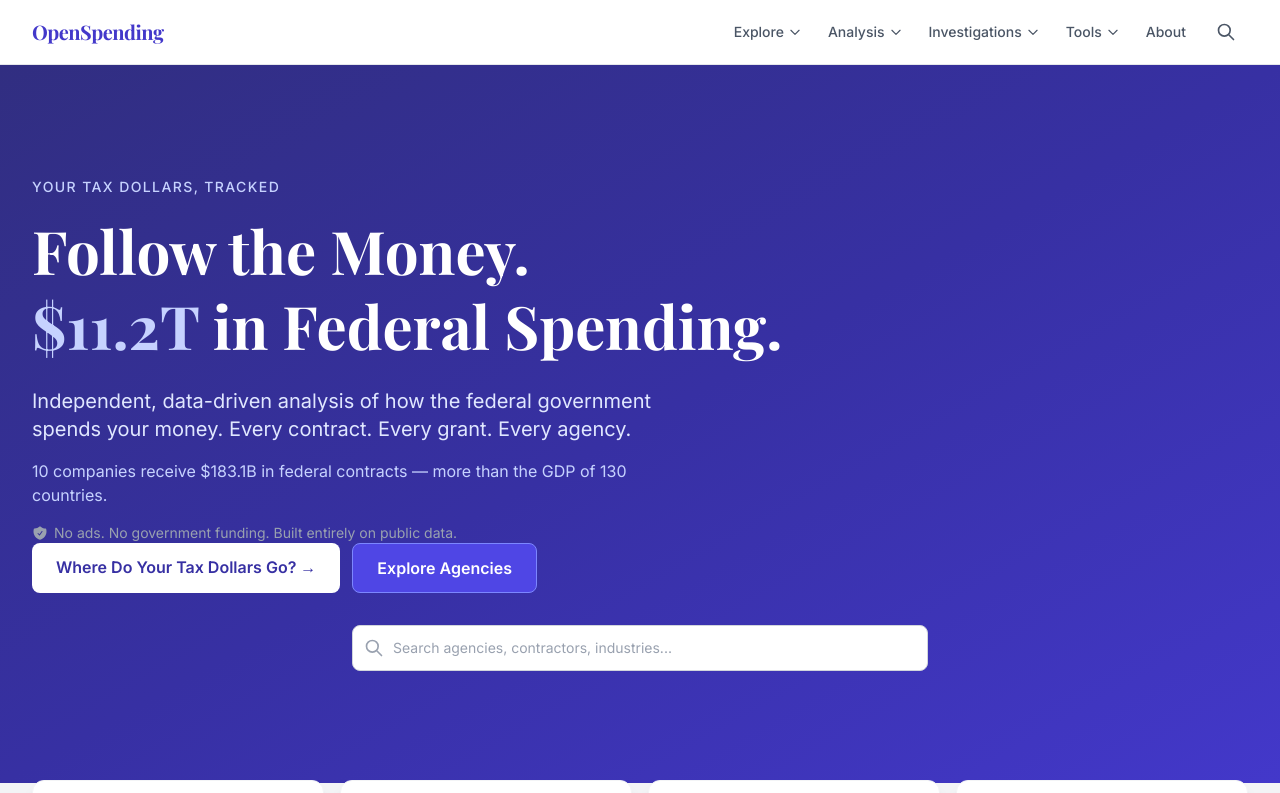
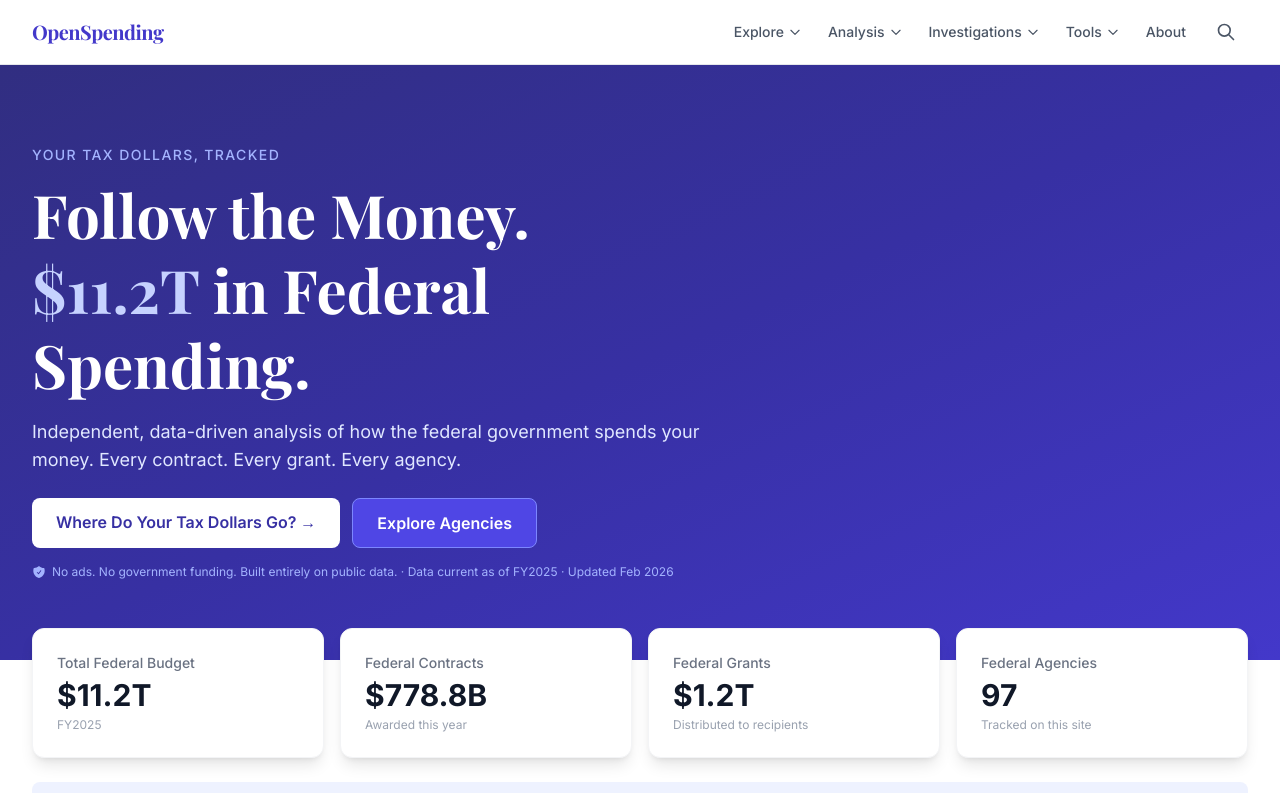
Before and after one commit to kianbob/openspending, a Next.js app: page / in a window 1280 px wide. Shown: the top 793 px of the page. Built offline with nearby package versions, Linux system fonts and the light colour scheme.

Commit message:
fix: clean up hero section — tighter layout, remove search bar, merge last-updated into independence line

```diff
--- a/src/app/page.tsx
+++ b/src/app/page.tsx
@@ -1,7 +1,6 @@
 import Link from "next/link";
 import { JsonLd } from "@/components/JsonLd";
 import { TopContractorsChart } from "@/components/charts/TopContractorsChart";
-import { SearchBar } from "@/components/SearchBar";
 import { formatDollars, formatPercent } from "@/lib/format";
 import stats from "@/../public/data/stats.json";
 import contractors from "@/../public/data/top-contractors-deduped.json";
@@ -85,11 +84,13 @@ export default function HomePage() {
       }} />
       {/* Hero */}
       <section className="bg-gradient-to-br from-indigo-900 via-indigo-800 to-indigo-700 text-white">
-        <div className="max-w-7xl mx-auto px-4 sm:px-6 lg:px-8 py-20 md:py-28">
-          <p className="text-indigo-200 font-medium text-sm uppercase tracking-widest mb-4">
+        <div className="max-w-7xl mx-auto px-4 sm:px-6 lg:px-8 py-16 md:py-20">
+          <div className="flex flex-col md:flex-row md:items-center md:justify-between gap-10">
+            <div className="max-w-2xl">
+              <p className="text-indigo-300 font-medium text-sm uppercase tracking-widest mb-3">
                 Your tax dollars, tracked
               </p>
-          <h1 className="text-4xl md:text-6xl font-bold leading-tight mb-6">
+              <h1 className="text-4xl md:text-5xl lg:text-6xl font-bold leading-tight mb-4">
                 Follow the Money.
                 <br />
                 <span className="text-indigo-200">
@@ -97,20 +98,11 @@ export default function HomePage() {
                 </span>{" "}
                 in Federal Spending.
               </h1>
-          <p className="text-lg md:text-xl text-indigo-100 max-w-2xl mb-4">
+              <p className="text-lg text-indigo-100 mb-6">
                 Independent, data-driven analysis of how the federal government
                 spends your money. Every contract. Every grant. Every agency.
               </p>
-          <p className="text-indigo-200 text-base max-w-2xl mb-4">
-            10 companies receive {formatDollars(top10Total)} in federal contracts — more than the GDP of 130 countries.
-          </p>
-          <p className="text-sm text-gray-400 mt-2 flex items-center gap-1.5">
-            <svg xmlns="http://www.w3.org/2000/svg" viewBox="0 0 24 24" fill="currentColor" className="w-4 h-4 inline">
-              <path fillRule="evenodd" d="M12.516 2.17a.75.75 0 00-1.032 0 11.209 11.209 0 01-7.877 3.08.75.75 0 00-.722.515A12.74 12.74 0 002.25 9.75c0 5.942 4.064 10.933 9.563 12.348a.749.749 0 00.374 0c5.499-1.415 9.563-6.406 9.563-12.348 0-1.39-.223-2.73-.635-3.985a.75.75 0 00-.722-.516l-.143.001c-2.996 0-5.717-1.17-7.734-3.08zm3.094 8.016a.75.75 0 10-1.22-.872l-3.236 4.53L9.53 12.22a.75.75 0 00-1.06 1.06l2.25 2.25a.75.75 0 001.14-.094l3.75-5.25z" clipRule="evenodd" />
-            </svg>
-            No ads. No government funding. Built entirely on public data.
-          </p>
-          <div className="flex flex-wrap gap-3 mb-8">
+              <div className="flex flex-wrap gap-3 mb-4">
                 <Link
                   href="/tax-calculator"
                   className="px-6 py-3 bg-white text-indigo-800 font-semibold rounded-lg hover:bg-indigo-50 transition-colors"
@@ -124,17 +116,19 @@ export default function HomePage() {
                   Explore Agencies
                 </Link>
               </div>
-          <SearchBar />
+              <p className="text-xs text-indigo-300 flex items-center gap-1.5">
+                <svg xmlns="http://www.w3.org/2000/svg" viewBox="0 0 24 24" fill="currentColor" className="w-3.5 h-3.5 inline flex-shrink-0">
+                  <path fillRule="evenodd" d="M12.516 2.17a.75.75 0 00-1.032 0 11.209 11.209 0 01-7.877 3.08.75.75 0 00-.722.515A12.74 12.74 0 002.25 9.75c0 5.942 4.064 10.933 9.563 12.348a.749.749 0 00.374 0c5.499-1.415 9.563-6.406 9.563-12.348 0-1.39-.223-2.73-.635-3.985a.75.75 0 00-.722-.516l-.143.001c-2.996 0-5.717-1.17-7.734-3.08zm3.094 8.016a.75.75 0 10-1.22-.872l-3.236 4.53L9.53 12.22a.75.75 0 00-1.06 1.06l2.25 2.25a.75.75 0 001.14-.094l3.75-5.25z" clipRule="evenodd" />
+                </svg>
+                No ads. No government funding. Built entirely on public data. · Data current as of FY2025 · Updated Feb 2026
+              </p>
+            </div>
+          </div>
         </div>
       </section>
 
-      {/* Last Updated Banner */}
-      <div className="bg-gray-100 border-b border-gray-200 py-2 text-center text-sm text-gray-600">
-        Data current as of FY2025 · Last updated February 2026
-      </div>
-
       {/* Stat Cards */}
-      <section className="max-w-7xl mx-auto px-4 sm:px-6 lg:px-8 -mt-10 relative z-10">
+      <section className="max-w-7xl mx-auto px-4 sm:px-6 lg:px-8 -mt-8 relative z-10">
         <div className="grid grid-cols-1 sm:grid-cols-2 lg:grid-cols-4 gap-4">
           {statCards.map((card) => (
             <div
```
Lines whose indentation alone changed are shown as unchanged.
